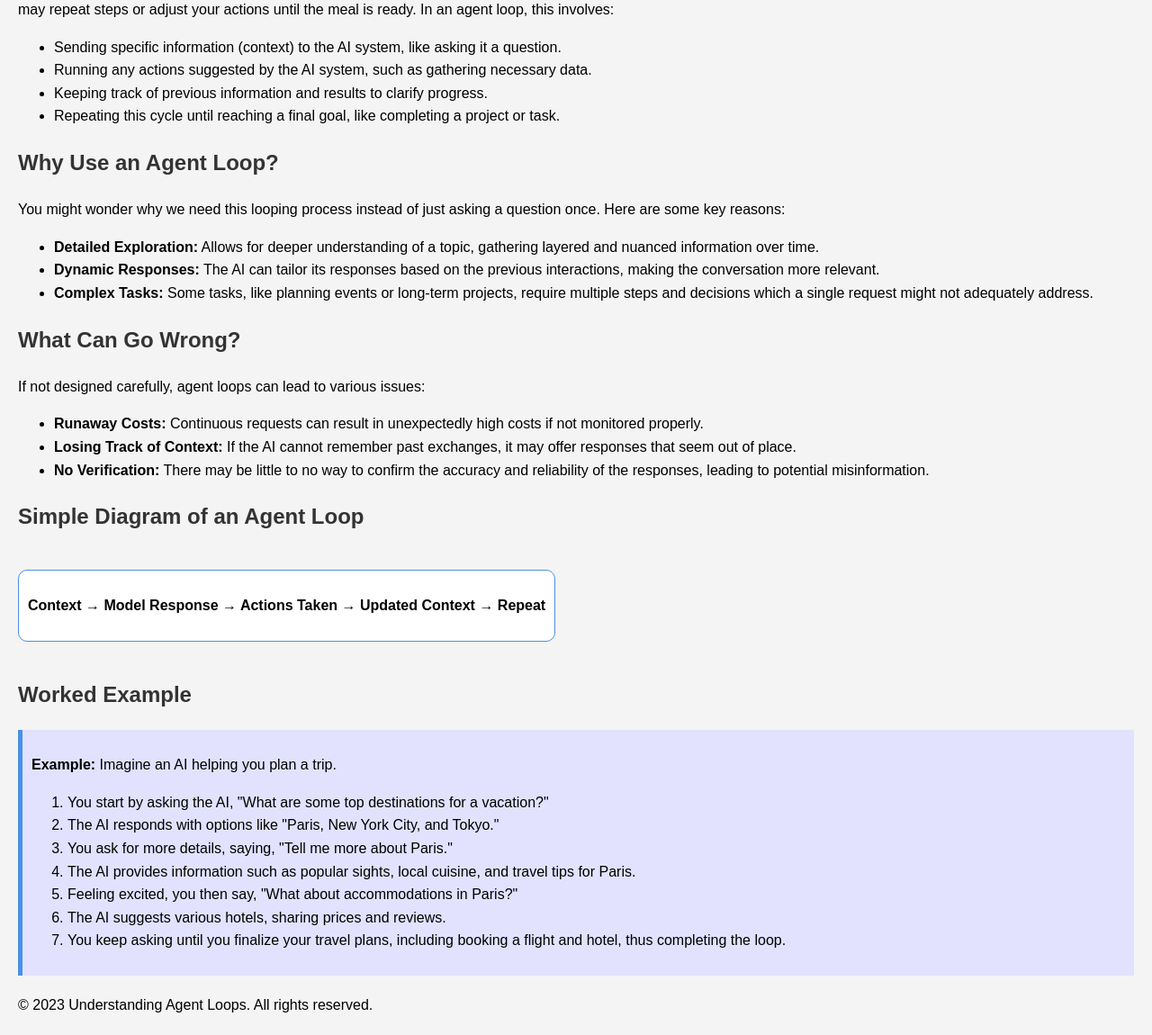
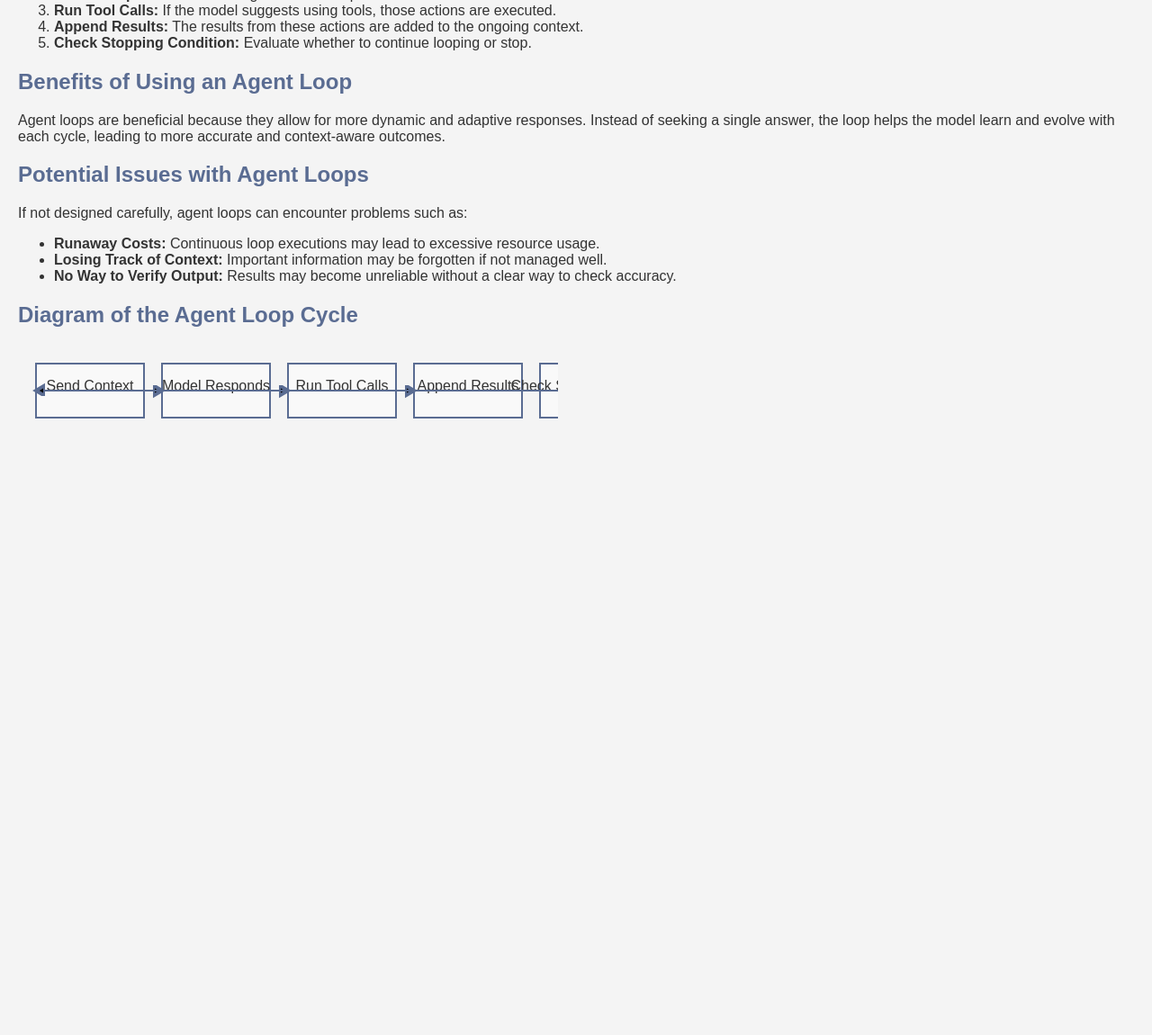
Before and after one commit to vidyapatilr/loop-engineering, a plain HTML site: page site/index.html in a window 1280 px wide. Shown: the part 251-1401 px from the top of the page at 90% size. After the commit the page ends 1059 px from the top, so only its background shows below. Drawn offline with Linux system fonts and the light colour scheme.

Commit message:
Updated the prompts for better diagram and example

```diff
--- a/site/index.html
+++ b/site/index.html
@@ -7,81 +7,88 @@
     <style>
         body {
             font-family: Arial, sans-serif;
-            line-height: 1.6;
             margin: 20px;
-            padding: 0;
             background-color: #f4f4f4;
+            color: #333;
         }
         h1, h2 {
-            color: #333;
+            color: #5a6c92;
         }
-        .diagram {
-            margin: 20px 0;
-            text-align: center;
-            display: inline-block;
-            padding: 10px;
-            border: 1px solid #4a90e2;
-            border-radius: 10px;
-            background-color: #fff;
+        #diagram {
+            margin-top: 20px;
         }
-        .example {
-            background-color: #e2e2ff;
-            padding: 10px;
-            border-left: 5px solid #4a90e2;
-            margin: 20px 0;
+        .box {
+            fill: #f9f9f9;
+            stroke: #5a6c92;
+            stroke-width: 2;
+        }
+        .arrow {
+            marker-end: url(#arrowhead);
+            stroke: #5a6c92;
+            stroke-width: 2;
+        }
+        .stop-path {
+            fill: #ffcccb;
+        }
+        .continue-path {
+            fill: #cce5ff;
         }
     </style>
 </head>
 <body>
     <h1>Understanding Agent Loops</h1>
-    <p>An agent loop is a method used in artificial intelligence (AI) where a program sends information to a system, waits for a response, possibly performs actions based on that response, and then repeats the process. The goal is to keep the interaction ongoing until a specific task is completed or a certain condition is met.</p>
+    <p>An "agent loop" is a process used in advanced systems where a model (like a computer program) repeatedly sends and receives information. This allows the model to refine its responses based on ongoing context until it reaches a conclusion or a specified stopping point.</p>
 
     <h2>What is a Loop?</h2>
-    <p>In simple terms, a loop is like a repeated cycle. Think of it this way: when you are cooking, you check a recipe, follow the steps, and then check if the dish is finished. If not, you may repeat steps or adjust your actions until the meal is ready. In an agent loop, this involves:</p>
+    <p>A loop consists of several steps:</p>
+    <ol>
+        <li><strong>Send Context:</strong> Provide the model with information relevant to the task.</li>
+        <li><strong>Model Responds:</strong> The model generates a response based on the context.</li>
+        <li><strong>Run Tool Calls:</strong> If the model suggests using tools, those actions are executed.</li>
+        <li><strong>Append Results:</strong> The results from these actions are added to the ongoing context.</li>
+        <li><strong>Check Stopping Condition:</strong> Evaluate whether to continue looping or stop.</li>
+    </ol>
+
+    <h2>Benefits of Using an Agent Loop</h2>
+    <p>Agent loops are beneficial because they allow for more dynamic and adaptive responses. Instead of seeking a single answer, the loop helps the model learn and evolve with each cycle, leading to more accurate and context-aware outcomes.</p>
+
+    <h2>Potential Issues with Agent Loops</h2>
+    <p>If not designed carefully, agent loops can encounter problems such as:</p>
     <ul>
-        <li>Sending specific information (context) to the AI system, like asking it a question.</li>
-        <li>Running any actions suggested by the AI system, such as gathering necessary data.</li>
-        <li>Keeping track of previous information and results to clarify progress.</li>
-        <li>Repeating this cycle until reaching a final goal, like completing a project or task.</li>
+        <li><strong>Runaway Costs:</strong> Continuous loop executions may lead to excessive resource usage.</li>
+        <li><strong>Losing Track of Context:</strong> Important information may be forgotten if not managed well.</li>
+        <li><strong>No Way to Verify Output:</strong> Results may become unreliable without a clear way to check accuracy.</li>
     </ul>
 
-    <h2>Why Use an Agent Loop?</h2>
-    <p>You might wonder why we need this looping process instead of just asking a question once. Here are some key reasons:</p>
-    <ul>
-        <li><strong>Detailed Exploration:</strong> Allows for deeper understanding of a topic, gathering layered and nuanced information over time.</li>
-        <li><strong>Dynamic Responses:</strong> The AI can tailor its responses based on the previous interactions, making the conversation more relevant.</li>
-        <li><strong>Complex Tasks:</strong> Some tasks, like planning events or long-term projects, require multiple steps and decisions which a single request might not adequately address.</li>
-    </ul>
+    <h2>Diagram of the Agent Loop Cycle</h2>
+    <div id="diagram">
+        <svg width="600" height="400">
+            <defs>
+                <marker id="arrowhead" markerWidth="10" markerHeight="10" refX="5" refY="3" orient="auto">
+                    <polygon points="0,0 5,3 0,6" class="arrow" />
+                </marker>
+            </defs>
+            <rect x="20" y="20" width="120" height="60" class="box" />
+            <text x="80" y="50" text-anchor="middle" fill="#333">Send Context</text>
 
-    <h2>What Can Go Wrong?</h2>
-    <p>If not designed carefully, agent loops can lead to various issues:</p>
-    <ul>
-        <li><strong>Runaway Costs:</strong> Continuous requests can result in unexpectedly high costs if not monitored properly.</li>
-        <li><strong>Losing Track of Context:</strong> If the AI cannot remember past exchanges, it may offer responses that seem out of place.</li>
-        <li><strong>No Verification:</strong> There may be little to no way to confirm the accuracy and reliability of the responses, leading to potential misinformation.</li>
-    </ul>
+            <rect x="160" y="20" width="120" height="60" class="box" />
+            <text x="220" y="50" text-anchor="middle" fill="#333">Model Responds</text>
 
-    <h2>Simple Diagram of an Agent Loop</h2>
-    <div class="diagram">
-        <p style="font-weight: bold;">Context &rarr; Model Response &rarr; Actions Taken &rarr; Updated Context &rarr; Repeat</p>
+            <rect x="300" y="20" width="120" height="60" class="box" />
+            <text x="360" y="50" text-anchor="middle" fill="#333">Run Tool Calls</text>
+
+            <rect x="440" y="20" width="120" height="60" class="box" />
+            <text x="500" y="50" text-anchor="middle" fill="#333">Append Results</text>
+
+            <rect x="580" y="20" width="120" height="60" class="box" />
+            <text x="640" y="50" text-anchor="middle" fill="#333">Check Stopping Condition</text>
+
+            <line x1="140" y1="50" x2="160" y2="50" class="arrow continue-path" />
+            <line x1="280" y1="50" x2="300" y2="50" class="arrow continue-path" />
+            <line x1="420" y1="50" x2="440" y2="50" class="arrow continue-path" />
+            <line x1="620" y1="50" x2="640" y2="50" class="arrow stop-path" />
+            <line x1="640" y1="50" x2="20" y2="50" class="arrow continue-path" />
+        </svg>
     </div>
-
-    <h2>Worked Example</h2>
-    <div class="example">
-        <p><strong>Example:</strong> Imagine an AI helping you plan a trip.</p>
-        <ol>
-            <li>You start by asking the AI, "What are some top destinations for a vacation?"</li>
-            <li>The AI responds with options like "Paris, New York City, and Tokyo."</li>
-            <li>You ask for more details, saying, "Tell me more about Paris."</li>
-            <li>The AI provides information such as popular sights, local cuisine, and travel tips for Paris.</li>
-            <li>Feeling excited, you then say, "What about accommodations in Paris?"</li>
-            <li>The AI suggests various hotels, sharing prices and reviews.</li>
-            <li>You keep asking until you finalize your travel plans, including booking a flight and hotel, thus completing the loop.</li>
-        </ol>
-    </div>
-
-    <footer>
-        <p>&copy; 2023 Understanding Agent Loops. All rights reserved.</p>
-    </footer>
 </body>
 </html>
```
Also changed, not shown: iterations/iteration_1/index.html (+64 -50 lines), iterations/iteration_1/change_summary.txt, iterations/iteration_1/reviewer_verdict.txt, 6 other files.
